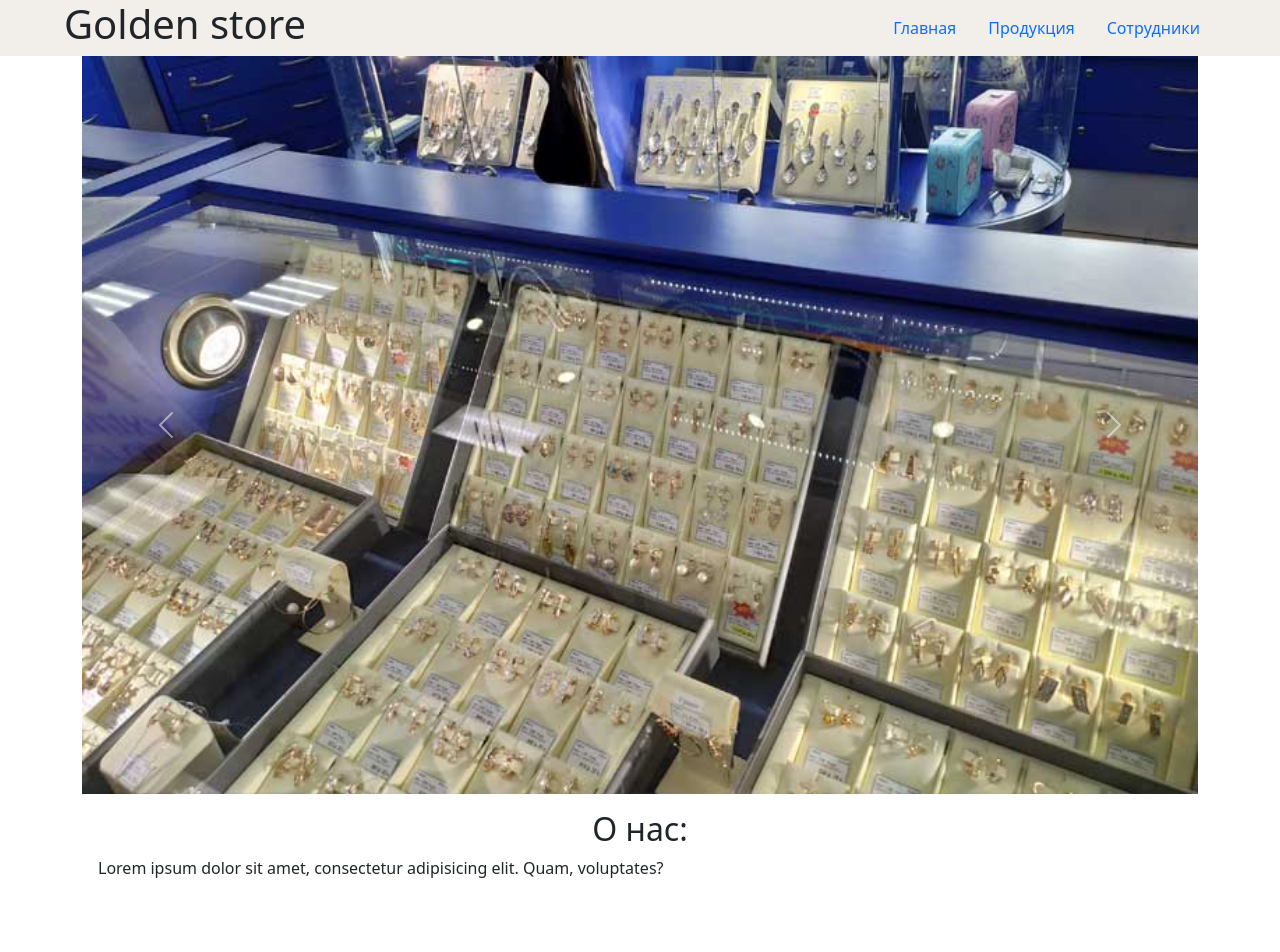
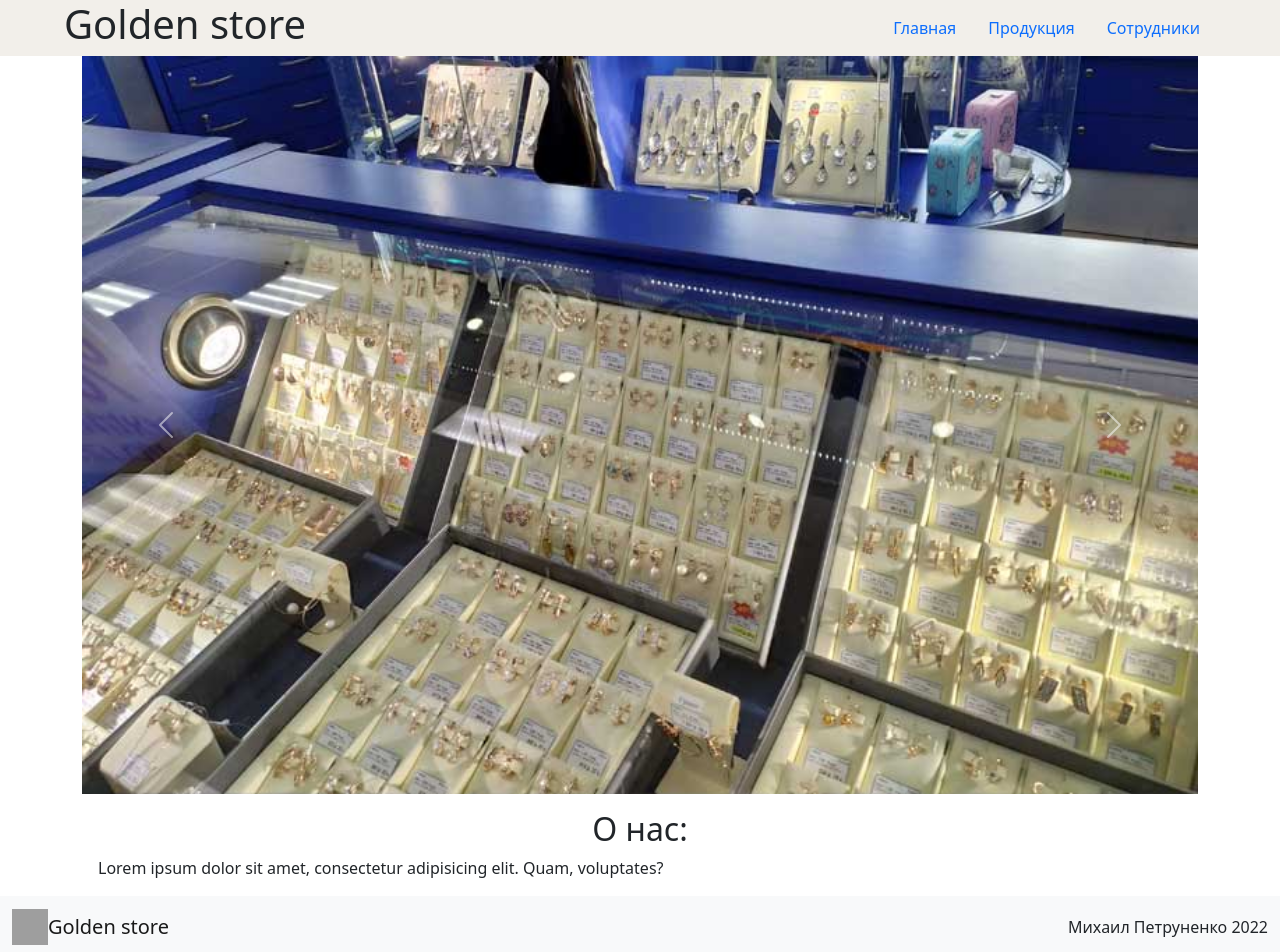
Before and after one commit to blaze-of-glory/db-course-work, an Angular app in the folder frontend/: page / in a window 1280 px wide. Shown: the top 952 px of the page. Before the commit the page ends 896 px from the top, so only its background shows below. Built offline with nearby package versions, Linux system fonts and the light colour scheme; grey boxes are pictures that could not be loaded.

Commit message:
add footer

```diff
--- a/frontend/angular.json
+++ b/frontend/angular.json
@@ -3,7 +3,7 @@
   "version": 1,
   "newProjectRoot": "projects",
   "projects": {
-    "zoo-app": {
+    "frontend": {
       "projectType": "application",
       "schematics": {
         "@schematics/angular:component": {
@@ -17,7 +17,7 @@
         "build": {
           "builder": "@angular-devkit/build-angular:browser",
           "options": {
-            "outputPath": "dist/zoo-app",
+            "outputPath": "dist/frontend",
             "index": "src/index.html",
             "main": "src/main.ts",
             "polyfills": "src/polyfills.ts",
--- a/frontend/src/app/app.component.html
+++ b/frontend/src/app/app.component.html
@@ -3,4 +3,5 @@
   <div class="content-wrapper container-md">
     <router-outlet></router-outlet>
   </div>
+  <app-footer></app-footer>
 </div>
--- /dev/null
+++ b/frontend/src/app/shared/components/footer/footer.component.html
@@ -0,0 +1,13 @@
+<nav class="navbar bg-light">
+  <div class="container-fluid">
+    <a class="navbar-brand d-flex align-items-center" href="#">
+      <img src="https://png.pngtree.com/png-clipart/20190906/original/pngtree-cartoon-gold-bars-png-image_4554649.jpg"
+           alt="Logo"
+           width="36"
+           height="36"
+           class="d-inline-block align-text-top">
+      Golden store
+    </a>
+    <div>Михаил Петруненко 2022</div>
+  </div>
+</nav>
```
Also changed, not shown: frontend/src/app/shared/components/footer/footer.component.ts (added, +11 -0 lines), frontend/src/app/shared/shared.module.ts (+5 -2 lines), frontend/src/app/shared/components/footer/footer.component.scss (added).
